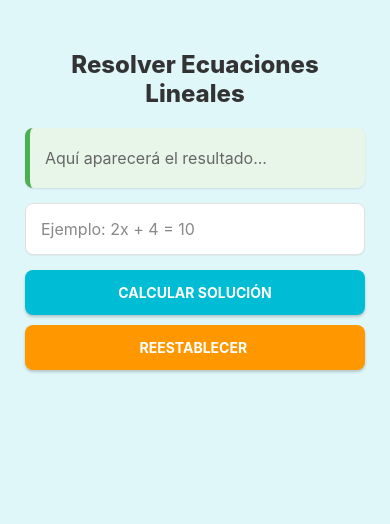
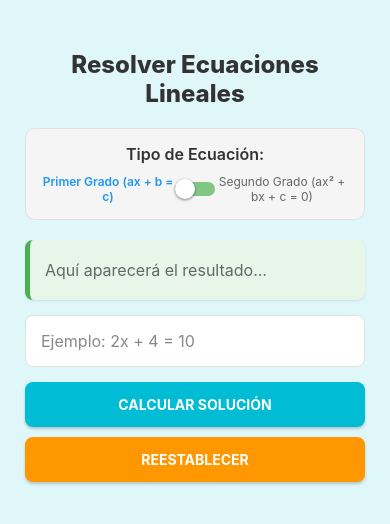
Before and after one commit to AlexanderGarcia27/Calculadora-Ecuaciones, a React Native app: screen / in a window 390 px wide. Shown: the top 524 px of the page. Built offline with nearby package versions, Linux system fonts and the light colour scheme.

Commit message:
Se cambio grafica a un plano cartesiano, se agrego switch para el cambio de ecuacion ya funciona todo espero mi chicle XD

```diff
--- a/App.tsx
+++ b/App.tsx
@@ -7,7 +7,8 @@ import {
   Dimensions,
   Alert,
   StyleSheet,
-  ScrollView
+  ScrollView,
+  Switch
 } from "react-native";
 import { evaluate } from "mathjs";
 import { LineChart } from "react-native-chart-kit";
@@ -26,26 +27,35 @@ export default function App() {
   const [showTable, setShowTable] = useState<boolean>(false);
   const [showProcedure, setShowProcedure] = useState<boolean>(false);
   const [procedureSteps, setProcedureSteps] = useState<string[]>([]);
+  const [isSecondDegree, setIsSecondDegree] = useState<boolean>(false);
 
   const solveEquation = (): void => {
     try {
+      if (isSecondDegree) {
+        solveQuadraticEquation();
+      } else {
+        solveLinearEquation();
+      }
+    } catch (error) {
+      Alert.alert("Error", "Error al procesar la ecuación. Verifica el formato.");
+    }
+  };
+
+  const solveLinearEquation = (): void => {
     const [left, right] = equation.split("=");
     if (!left || !right) {
       Alert.alert("Error", "Por favor escribe una ecuación válida (ejemplo: 2x + 4 = 10)");
       return;
     }
 
-      // Validar que la ecuación sea lineal simple (ax + b = c o x + b = c)
     const isValid = validateLinearEquation(equation);
     if (!isValid) {
       Alert.alert("Error", "Solo se permiten ecuaciones lineales simples en la forma ax + b = c (por ejemplo: 2x + 4 = 10)");
       return;
     }
 
-      // Definir f(x) = left - right
     const f = (x: number): number => evaluate(left, { x }) - evaluate(right, { x });
 
-      // Buscar solución simple (x donde f(x)=0)
     let x = 0;
     let found = false;
     for (let i = -100; i <= 100; i += 0.1) {
@@ -61,7 +71,6 @@ export default function App() {
       return;
     }
 
-      // Crear tabla de valores
     const tabla: TableItem[] = [];
     for (let i = -5; i <= 5; i++) {
       const y = evaluate(left, { x: i }).toFixed(2);
@@ -70,25 +79,66 @@ export default function App() {
 
     setSolution(x.toString());
     setTableData(tabla);
-
-      // Generar procedimiento simple para ecuación lineal ax + b = c
     const proc = generateProcedure(normalizeEquation(equation));
     setProcedureSteps(proc);
-    } catch (error) {
-      Alert.alert("Error", "Error al procesar la ecuación. Intenta con algo como: 2x + 4 = 10");
-    }
   };
 
-  // Normaliza espacios y asegura formato estándar "ax+b=c"
+  const solveQuadraticEquation = (): void => {
+    const isValid = validateQuadraticEquation(equation);
+    if (!isValid) {
+      Alert.alert("Error", "Solo se permiten ecuaciones cuadráticas en la forma ax² + bx + c = 0 (por ejemplo: x² + 2x - 3 = 0)");
+      return;
+    }
+
+    // Extraer coeficientes a, b, c de ax² + bx + c = 0
+    const coefficients = extractQuadraticCoefficients(equation);
+    if (!coefficients) {
+      Alert.alert("Error", "No se pudieron extraer los coeficientes de la ecuación.");
+      return;
+    }
+
+    const { a, b, c } = coefficients;
+
+    // Calcular discriminante
+    const discriminant = b * b - 4 * a * c;
+
+    let solutions: string[] = [];
+    let tabla: TableItem[] = [];
+
+    if (discriminant > 0) {
+      // Dos soluciones reales
+      const x1 = (-b + Math.sqrt(discriminant)) / (2 * a);
+      const x2 = (-b - Math.sqrt(discriminant)) / (2 * a);
+      solutions = [x1.toFixed(2), x2.toFixed(2)];
+      setSolution(`x₁ = ${x1.toFixed(2)}, x₂ = ${x2.toFixed(2)}`);
+    } else if (discriminant === 0) {
+      // Una solución real
+      const x = -b / (2 * a);
+      solutions = [x.toFixed(2)];
+      setSolution(`x = ${x.toFixed(2)}`);
+    } else {
+      // Sin soluciones reales
+      Alert.alert("Aviso", "Esta ecuación cuadrática no tiene soluciones reales.");
+      return;
+    }
+
+    // Crear tabla de valores para la parábola con menor densidad
+    for (let i = -10; i <= 10; i += 1) {
+      const y = (a * i * i + b * i + c).toFixed(2);
+      tabla.push({ x: i, y });
+    }
+
+    setTableData(tabla);
+    const proc = generateQuadraticProcedure(coefficients, discriminant);
+    setProcedureSteps(proc);
+  };
+
   const normalizeEquation = (eq: string): string => eq.replace(/\s+/g, "");
 
-  // Genera pasos simples para una ecuación lineal ax + b = c
   const generateProcedure = (eq: string): string[] => {
     try {
       const normalized = eq.replace(/\s+/g, "");
       const [left, right] = normalized.split("=");
-      // extraer coeficiente y termino independiente del lado izquierdo
-      // left puede ser como '2x+4', '-3x-2', 'x+4', '4x', 'x'
       const match = left.match(/^([-+]?\d*\.?\d*)x([+-]\d*\.?\d+)?$/i);
       if (!match) return ["No se pudo generar el procedimiento para este formato."];
       let aStr = match[1];
@@ -101,10 +151,8 @@ export default function App() {
 
       const steps: string[] = [];
       steps.push(`Ecuación inicial: ${a}x ${b >= 0 ? '+' : '-'} ${Math.abs(b)} = ${c}`);
-      // Paso: restar b de ambos lados
       const step2Right = c - b;
       steps.push(`Restar ${b} de ambos lados: ${a}x = ${step2Right}`);
-      // Paso: dividir por a
       const solution = step2Right / a;
       steps.push(`Dividir ambos lados entre ${a}: x = ${solution}`);
       return steps;
@@ -113,28 +161,77 @@ export default function App() {
     }
   };
 
-  // Valida ecuaciones lineales simples: ax + b = c, con espacios opcionales
   const validateLinearEquation = (eq: string): boolean => {
     if (!eq || typeof eq !== "string") return false;
-    // Normalizar espacios
     const normalized = eq.replace(/\s+/g, "");
-    // Separar en lados
     const parts = normalized.split("=");
     if (parts.length !== 2) return false;
     const left = parts[0];
     const right = parts[1];
-
-    // Right side debe ser un número (posible con signo y decimales)
     if (!/^[-+]?\d*\.?\d+$/.test(right)) return false;
-
-    // Left side debe ser de la forma ax+b, ax-b, x+b, -x+b, etc.
-    // Permitir coeficiente opcional (número) seguido de 'x', y opcionalmente + or - y número
-    // Ejemplos válidos: 2x+4, x-3, -3x+2, 4x, x
     const leftPattern = /^[-+]?\d*\.?\d*x([+-]\d*\.?\d+)?$/i;
     return leftPattern.test(left);
   };
 
-  // Limpiar input y resultado
+  const validateQuadraticEquation = (eq: string): boolean => {
+    if (!eq || typeof eq !== "string") return false;
+    const normalized = eq.replace(/\s+/g, "");
+    const parts = normalized.split("=");
+    if (parts.length !== 2) return false;
+    const left = parts[0];
+    const right = parts[1];
+    if (right !== "0") return false;
+    // Validar formato ax² + bx + c = 0
+    const quadraticPattern = /^[-+]?\d*\.?\d*x²([+-]\d*\.?\d*x)?([+-]\d*\.?\d+)?$/i;
+    return quadraticPattern.test(left);
+  };
+
+  const extractQuadraticCoefficients = (eq: string): { a: number, b: number, c: number } | null => {
+    try {
+      const normalized = eq.replace(/\s+/g, "");
+      const left = normalized.split("=")[0];
+
+      // Patrones para extraer coeficientes
+      const aMatch = left.match(/([-+]?\d*\.?\d*)x²/i);
+      const bMatch = left.match(/([+-]\d*\.?\d*)x(?!²)/i);
+      const cMatch = left.match(/([+-]\d*\.?\d+)(?!x)/);
+
+      const a = aMatch ? parseFloat(aMatch[1] || "1") : 0;
+      const b = bMatch ? parseFloat(bMatch[1]) : 0;
+      const c = cMatch ? parseFloat(cMatch[1]) : 0;
+
+      return { a, b, c };
+    } catch {
+      return null;
+    }
+  };
+
+  const generateQuadraticProcedure = (coefficients: { a: number, b: number, c: number }, discriminant: number): string[] => {
+    const { a, b, c } = coefficients;
+    const steps: string[] = [];
+
+    steps.push(`Ecuación inicial: ${a}x² + ${b}x + ${c} = 0`);
+    steps.push(`Coeficientes: a = ${a}, b = ${b}, c = ${c}`);
+    steps.push(`Fórmula cuadrática: x = (-b ± √(b² - 4ac)) / 2a`);
+    steps.push(`Discriminante: Δ = b² - 4ac = ${b}² - 4(${a})(${c}) = ${discriminant}`);
+
+    if (discriminant > 0) {
+      steps.push(`Δ > 0: Dos soluciones reales`);
+      const x1 = (-b + Math.sqrt(discriminant)) / (2 * a);
+      const x2 = (-b - Math.sqrt(discriminant)) / (2 * a);
+      steps.push(`x₁ = (-${b} + √${discriminant}) / ${2 * a} = ${x1.toFixed(2)}`);
+      steps.push(`x₂ = (-${b} - √${discriminant}) / ${2 * a} = ${x2.toFixed(2)}`);
+    } else if (discriminant === 0) {
+      steps.push(`Δ = 0: Una solución real`);
+      const x = -b / (2 * a);
+      steps.push(`x = -${b} / (2 × ${a}) = ${x.toFixed(2)}`);
+    } else {
+      steps.push(`Δ < 0: No hay soluciones reales`);
+    }
+
+    return steps;
+  };
+
   const resetAll = (): void => {
     setEquation("");
     setSolution(null);
@@ -142,87 +239,81 @@ export default function App() {
     setShowTable(false);
     setShowProcedure(false);
     setProcedureSteps([]);
+    setIsSecondDegree(false);
   };
 
   return (
     <ScrollView style={styles.container} contentContainerStyle={styles.contentContainer}>
-      {/* Título */}
-      <Text style={styles.title}>
-        Resolver Ecuaciones Lineales
+      <Text style={styles.title}>Resolver Ecuaciones Lineales</Text>
+
+      {/* Switch para alternar tipo de ecuación */}
+      <View style={styles.switchContainer}>
+        <Text style={styles.switchLabel}>Tipo de Ecuación:</Text>
+        <View style={styles.switchRow}>
+          <Text style={[styles.switchText, !isSecondDegree && styles.switchTextActive]}>
+            Primer Grado (ax + b = c)
           </Text>
+          <Switch
+            value={isSecondDegree}
+            onValueChange={setIsSecondDegree}
+            trackColor={{ false: '#81c784', true: '#ff9800' }}
+            thumbColor={isSecondDegree ? '#fff' : '#fff'}
+          />
+          <Text style={[styles.switchText, isSecondDegree && styles.switchTextActive]}>
+            Segundo Grado (ax² + bx + c = 0)
+          </Text>
+        </View>
+      </View>
 
-      {/* Contenedor del resultado */}
       <View style={styles.resultBox}>
         {solution ? (
           <Text style={styles.resultTextSolved}>
             Resultado: <Text style={styles.solutionValue}>x = {solution}</Text>
           </Text>
         ) : (
-          <Text style={styles.resultTextPlaceholder}>
-            Aquí aparecerá el resultado...
-          </Text>
+          <Text style={styles.resultTextPlaceholder}>Aquí aparecerá el resultado...</Text>
         )}
       </View>
 
-      {/* Input */}
       <TextInput
-        placeholder="Ejemplo: 2x + 4 = 10"
+        placeholder={isSecondDegree ? "Ejemplo: x² + 2x - 3 = 0" : "Ejemplo: 2x + 4 = 10"}
         placeholderTextColor="#888"
         value={equation}
         onChangeText={setEquation}
         style={styles.input}
       />
 
-      {/* Botón resolver */}
-      <TouchableOpacity
-        onPress={solveEquation}
-        style={[styles.button, styles.solveButton]}
-        activeOpacity={0.8}
-      >
+      <TouchableOpacity onPress={solveEquation} style={[styles.button, styles.solveButton]} activeOpacity={0.8}>
         <Text style={styles.buttonText}>CALCULAR SOLUCIÓN</Text>
       </TouchableOpacity>
 
-      {/* Botón reestablecer */}
-      <TouchableOpacity
-        onPress={resetAll}
-        style={[styles.button, styles.resetButton]}
-        activeOpacity={0.8}
-      >
-        <Text style={styles.buttonText}>REESTABLECER </Text>
+      <TouchableOpacity onPress={resetAll} style={[styles.button, styles.resetButton]} activeOpacity={0.8}>
+        <Text style={styles.buttonText}>REESTABLECER</Text>
       </TouchableOpacity>
 
-      {/* Botón ver tabla y gráfica */}
       {solution && (
-        <TouchableOpacity
-          onPress={() => setShowTable(!showTable)}
-          style={[styles.button, styles.toggleButton]}
-          activeOpacity={0.8}
-        >
+        <TouchableOpacity onPress={() => setShowTable(!showTable)} style={[styles.button, styles.toggleButton]} activeOpacity={0.8}>
           <Text style={styles.buttonText}>
             {showTable ? "OCULTAR GRÁFICA Y TABLA" : "VER GRÁFICA Y TABLA"}
           </Text>
         </TouchableOpacity>
       )}
 
-      {/* Botón ver procedimiento */}
       {solution && (
-        <TouchableOpacity
-          onPress={() => setShowProcedure(!showProcedure)}
-          style={[styles.button, styles.procedureButton]}
-          activeOpacity={0.8}
-        >
+        <TouchableOpacity onPress={() => setShowProcedure(!showProcedure)} style={[styles.button, styles.procedureButton]} activeOpacity={0.8}>
           <Text style={styles.buttonText}>
-            {showProcedure ? "OCULTAR PROCEDIMIENTO " : "VER PROCEDIMIENTO"}
+            {showProcedure ? "OCULTAR PROCEDIMIENTO" : "VER PROCEDIMIENTO"}
           </Text>
         </TouchableOpacity>
       )}
 
-      {/* Tabla y gráfica */}
       {showTable && (
         <View style={styles.sectionContainer}>
           <Text style={styles.sectionTitle}>Tabla de Valores</Text>
           <View style={styles.tableList}>
-            {tableData.map((item, index) => (
+            {tableData.filter((item, index) =>
+              isSecondDegree ? index % 2 === 0 : true
+            ).map((item, index) => (
               <View
                 key={item.x.toString()}
                 style={[styles.tableRow, index % 2 === 0 ? styles.tableRowEven : styles.tableRowOdd]}
@@ -232,46 +323,95 @@ export default function App() {
               </View>
             ))}
           </View>
-          {/* Fin del cambio */}
 
-          <Text style={styles.sectionTitle}>Gráfica de la Función</Text>
+          <Text style={styles.sectionTitle}>Gráfica en Plano Cartesiano</Text>
+           <View style={{ alignItems: 'center' }}>
              <LineChart
                data={{
                  labels: tableData.map((d) => d.x.toString()),
-              datasets: [{ data: tableData.map((d) => parseFloat(d.y)) }],
+                 datasets: [
+                   { data: tableData.map((d) => parseFloat(d.y)) },
+                   { data: Array(tableData.length).fill(0), color: () => "#000" }, // Eje X
+                 ],
                }}
-            width={screenWidth - 50}
-            height={220}
+               width={screenWidth - 40}
+               height={260}
+               yAxisSuffix=""
+               yAxisInterval={isSecondDegree ? 20 : 1}
                chartConfig={{
-              backgroundColor: "#e6cfcfff",
-              backgroundGradientFrom: "#f1ebebff",
-              backgroundGradientTo: "#E0F7FA",
-              color: (opacity = 1) => `rgba(0, 191, 255, ${opacity})`,
+                 backgroundGradientFrom: "#FFFFFF",
+                 backgroundGradientTo: "#FFFFFF",
+                 decimalPlaces: 1,
+                 color: (opacity = 1) => `rgba(33, 150, 243, ${opacity})`,
                  labelColor: (opacity = 1) => `rgba(0, 0, 0, ${opacity})`,
-              strokeWidth: 2,
-              decimalPlaces: 1,
                  propsForDots: {
-                r: "4",
+                   r: "3",
                    strokeWidth: "2",
-                stroke: "#e8e5deff"
-              }
+                   stroke: "#FF5722"
+                 },
                }}
+               bezier={false}
+               fromZero={false}
+               withInnerLines={true}
+               withOuterLines={false}
                style={styles.chart}
              />
+
+
+            {/* Ejes X y Y simulados */}
+            <View
+              style={{
+                position: 'absolute',
+                top: 130,
+                width: screenWidth - 40,
+                height: 2,
+                backgroundColor: '#000',
+              }}
+            />
+            <View
+              style={{
+                position: 'absolute',
+                left: (screenWidth - 40) / 2,
+                top: 0,
+                bottom: 0,
+                width: 2,
+                backgroundColor: '#000',
+              }}
+            />
+            {/* Explicación simbólica */}
+            <View style={styles.symbolizationBox}>
+              <Text style={styles.sectionTitle}>Simbolización de la Gráfica</Text>
+              <Text style={styles.symbolText}>• Eje X (horizontal): representa los valores de x.</Text>
+              {isSecondDegree ? (
+                <>
+                  <Text style={styles.symbolText}>• Eje Y (vertical): representa los valores de y = f(x) = ax² + bx + c.</Text>
+                  <Text style={styles.symbolText}>• Línea azul: la parábola de la ecuación cuadrática.</Text>
+                  <Text style={styles.symbolText}>• Cruce con el eje X: soluciones de la ecuación (x donde y = 0).</Text>
+                  <Text style={styles.symbolText}>• Puntos: valores calculados para ver la forma de la parábola.</Text>
+                </>
+              ) : (
+                <>
+                  <Text style={styles.symbolText}>• Eje Y (vertical): representa los valores de y = f(x) = ax + b.</Text>
+                  <Text style={styles.symbolText}>• Línea azul: la recta de la ecuación lineal.</Text>
+                  <Text style={styles.symbolText}>• Cruce con el eje X: solución de la ecuación (x donde y = 0).</Text>
+                  <Text style={styles.symbolText}>• Puntos: valores calculados para ver la pendiente de la recta.</Text>
+                </>
+              )}
+            </View>
+          </View>
         </View>
       )}
 
-      {/* Procedimiento paso a paso */}
       {showProcedure && (
         <View style={styles.procedureBox}>
-          <Text style={styles.sectionTitle}>Pasos de la Solución </Text>
+          <Text style={styles.sectionTitle}>Pasos de la Solución</Text>
           {procedureSteps.map((step, idx) => (
             <Text key={idx} style={styles.procedureStep}>{idx + 1}. {step}</Text>
           ))}
         </View>
       )}
-      {/* Añadir espacio al final para asegurar que el último contenido no quede pegado al borde */}
-      <View style={{height: 30}} />
+
+      <View style={{ height: 30 }} />
     </ScrollView>
   );
 }
@@ -283,10 +423,8 @@ const BACKGROUND_COLOR = '#E0F7FA';
 
 const styles = StyleSheet.create({
   container: {
-
     backgroundColor: BACKGROUND_COLOR,
   },
-
   contentContainer: {
     paddingTop: 50,
     paddingHorizontal: 25,
@@ -299,7 +437,6 @@ const styles = StyleSheet.create({
     marginBottom: 20,
     color: '#333',
   },
-
   resultBox: {
     backgroundColor: '#E8F5E9',
     borderRadius: 8,
@@ -329,7 +466,6 @@ const styles = StyleSheet.create({
     fontWeight: '900',
     fontSize: 18,
   },
-
   input: {
     borderWidth: 1,
     borderColor: '#E0E0E0',
@@ -339,19 +475,12 @@ const styles = StyleSheet.create({
     borderRadius: 8,
     fontSize: 16,
     color: '#333',
-    shadowColor: "#000",
-    shadowOffset: { width: 0, height: 1 },
-    shadowOpacity: 0.05,
-    shadowRadius: 1,
-    elevation: 1,
   },
-
   button: {
     padding: 14,
     alignItems: "center",
     marginBottom: 10,
     borderRadius: 8,
-
     shadowColor: "#000",
     shadowOffset: { width: 0, height: 2 },
     shadowOpacity: 0.2,
@@ -363,19 +492,10 @@ const styles = StyleSheet.create({
     fontWeight: '700',
     fontSize: 14,
   },
-  solveButton: {
-    backgroundColor: PRIMARY_COLOR,
-  },
-  resetButton: {
-    backgroundColor: ACCENT_COLOR,
-  },
-  toggleButton: {
-    backgroundColor: '#00BFA5',
-  },
-  procedureButton: {
-    backgroundColor: '#7B1FA2',
-  },
-
+  solveButton: { backgroundColor: PRIMARY_COLOR },
+  resetButton: { backgroundColor: ACCENT_COLOR },
+  toggleButton: { backgroundColor: '#00BFA5' },
+  procedureButton: { backgroundColor: '#7B1FA2' },
   sectionContainer: {
     marginTop: 20,
     padding: 10,
@@ -388,13 +508,11 @@ const styles = StyleSheet.create({
     fontSize: 18,
     fontWeight: "700",
     marginBottom: 10,
-    marginTop: 10,
     color: '#333',
     borderBottomWidth: 1,
     borderBottomColor: '#EEE',
     paddingBottom: 5,
   },
-
   tableList: {
     maxHeight: 180,
     marginBottom: 10,
@@ -409,24 +527,18 @@ const styles = StyleSheet.create({
     paddingHorizontal: 15,
     paddingVertical: 8,
   },
-  tableRowEven: {
-    backgroundColor: '#F5F5F5',
-  },
-  tableRowOdd: {
-    backgroundColor: '#FFF',
-  },
+  tableRowEven: { backgroundColor: '#F5F5F5' },
+  tableRowOdd: { backgroundColor: '#FFF' },
   tableText: {
     fontSize: 14,
     color: '#333',
     fontFamily: 'monospace',
   },
-
   chart: {
     marginVertical: 10,
     borderRadius: 10,
     overflow: 'hidden',
   },
-
   procedureBox: {
     marginTop: 20,
     padding: 15,
@@ -440,5 +552,50 @@ const styles = StyleSheet.create({
     fontSize: 15,
     lineHeight: 22,
     color: '#444',
+  },
+  symbolizationBox: {
+    marginTop: 15,
+    padding: 10,
+    backgroundColor: '#FFF3E0',
+    borderRadius: 8,
+    borderWidth: 1,
+    borderColor: '#FFB74D',
+  },
+  symbolText: {
+    fontSize: 14,
+    lineHeight: 20,
+    color: '#333',
+    marginBottom: 4,
+  },
+  switchContainer: {
+    marginBottom: 20,
+    padding: 15,
+    backgroundColor: '#F5F5F5',
+    borderRadius: 10,
+    borderWidth: 1,
+    borderColor: '#E0E0E0',
+  },
+  switchLabel: {
+    fontSize: 16,
+    fontWeight: '600',
+    color: '#333',
+    marginBottom: 10,
+    textAlign: 'center',
+  },
+  switchRow: {
+    flexDirection: 'row',
+    alignItems: 'center',
+    justifyContent: 'space-between',
+  },
+  switchText: {
+    fontSize: 12,
+    color: '#666',
+    flex: 1,
+    textAlign: 'center',
+  },
+  switchTextActive: {
+    color: '#2196F3',
+    fontWeight: '600',
   }
+
 });
```
Lines whose indentation alone changed are shown as unchanged.
